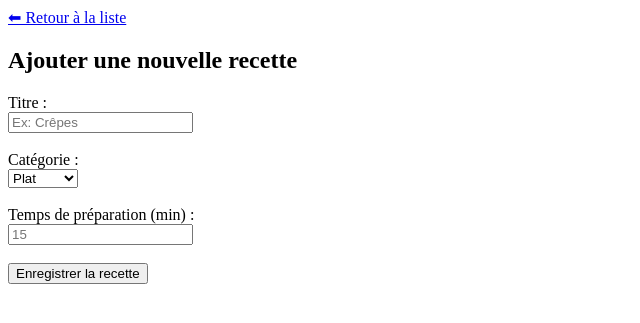
After one commit to RudyDupuis/TP-ENI-Django, a Django app: page /recette/ajouter/ in a window 1280 px wide. The commit adds this page. Shown: the top 323 px of the page, without its empty margins (0-640 px from the left). Run offline with Django 5.2, Linux system fonts and the light colour scheme.

Commit message:
feat: ajout de l'api express et du crud sur le front

```diff
--- /dev/null
+++ b/MijotonAPI/package.json
@@ -0,0 +1,6 @@
+{
+  "type": "commonjs",
+  "dependencies": {
+    "express": "^5.2.1"
+  }
+}
--- /dev/null
+++ b/MijotonsApp/templates/MijotonsApp/ajouter.html
@@ -0,0 +1,35 @@
+<!DOCTYPE html>
+<html lang="fr">
+<head>
+    <meta charset="UTF-8">
+    <title>Ajouter une Recette</title>
+</head>
+<body>
+    <a href="/">⬅ Retour à la liste</a>
+    <h2>Ajouter une nouvelle recette</h2>
+
+    <form method="POST">
+        {% csrf_token %}
+        <div>
+            <label>Titre :</label><br>
+            <input type="text" name="titre" placeholder="Ex: Crêpes" required>
+        </div>
+        <br>
+        <div>
+            <label>Catégorie :</label><br>
+            <select name="categorie">
+                <option value="plat">Plat</option>
+                <option value="dessert">Dessert</option>
+                <option value="cocktail">Cocktail</option>
+            </select>
+        </div>
+        <br>
+        <div>
+            <label>Temps de préparation (min) :</label><br>
+            <input type="number" name="temps" placeholder="15" required>
+        </div>
+        <br>
+        <button type="submit">Enregistrer la recette</button>
+    </form>
+</body>
+</html>
--- a/MijotonsApp/urls.py
+++ b/MijotonsApp/urls.py
@@ -3,5 +3,8 @@ from . import views
 
 urlpatterns = [
     path('', views.index),
-    path('recette/<int:id>/', views.recette)
+    path('recette/<int:id>/', views.recette),
+    path('recette/ajouter/', views.ajouter),
+    path('recette/<int:id>/supprimer/', views.supprimer),
+    path('recette/<int:id>/modifier/', views.modifier),
 ]
--- a/MijotonsApp/views.py
+++ b/MijotonsApp/views.py
@@ -1,15 +1,13 @@
-from django.shortcuts import render
+import requests
+from django.shortcuts import render, redirect
+from django.http import Http404
 
-# Create your views here.
-
-listRecette = [
-    { 'id': 1, 'titre': 'recette 1', 'categorie': 'plat', 'tempspreparation': 10, 'imagpath': 'images/image.png' },
-    { 'id': 2, 'titre': 'recette 2', 'categorie': 'plat', 'tempspreparation': 20, 'imagpath': 'images/image.png' },
-    { 'id': 3, 'titre': 'recette 3', 'categorie': 'dessert', 'tempspreparation': 80, 'imagpath': 'images/image.png' },
-    { 'id': 4, 'titre': 'recette 4', 'categorie': 'cocktail', 'tempspreparation': 30, 'imagpath': 'images/image.png' },
-]
+API_URL = "http://localhost:3000/recettes"
 
 def index(request):
+    response = requests.get(API_URL)
+    listRecette = response.json() if response.status_code == 200 else []
+
     query_titre = request.GET.get('titre', '').lower()
     query_cat = request.GET.get('categorie', '').lower()
 
@@ -21,15 +19,42 @@ def index(request):
     if query_cat:
         resultats = [r for r in resultats if query_cat == r['categorie'].lower()]
 
-    context = { 'listRecette' : resultats }
-    return render(request, 'MijotonsApp/index.html', context)
+    return render(request, 'MijotonsApp/index.html', { 'listRecette' : resultats })
 
 def recette(request, id):
-    recette_trouvee = next((r for r in listRecette if r['id'] == id), None)
+    response = requests.get(f"{API_URL}/{id}")
 
-    if recette_trouvee:
-        context = { 'recette': recette_trouvee }
-        return render(request, 'MijotonsApp/recette.html', context)
+    if response.status_code == 200 and response.json():
+        return render(request, 'MijotonsApp/recette.html', { 'recette': response.json() })
     else:
-        from django.http import Http404
         raise Http404("Recette introuvable")
+
+def ajouter(request):
+    if request.method == "POST":
+        nouvelle = {
+            "titre": request.POST.get('titre'),
+            "categorie": request.POST.get('categorie'),
+            "tempspreparation": int(request.POST.get('temps')),
+            "imagpath": "images/image.png"
+        }
+        requests.post(API_URL, json=nouvelle)
+        return redirect('/')
+    return render(request, 'MijotonsApp/ajouter.html')
+
+
+def supprimer(request, id):
+    requests.delete(f"{API_URL}/{id}")
+    return redirect('/')
+
+def modifier(request, id):
+    if request.method == "POST":
+        update = {
+            "titre": request.POST.get('titre'),
+            "categorie": request.POST.get('categorie'),
+            "tempspreparation": int(request.POST.get('temps'))
+        }
+        requests.put(f"{API_URL}/{id}", json=update)
+        return redirect('/')
+
+    res = requests.get(f"{API_URL}/{id}")
+    return render(request, 'MijotonsApp/modifier.html', {'recette': res.json()})
```
Also changed, not shown: MijotonAPI/server.js (added, +30 -0 lines), MijotonsApp/templates/MijotonsApp/index.html (+7 -1 lines), MijotonsApp/templates/MijotonsApp/modifier.html (added, +35 -0 lines), MijotonAPI/package-lock.json (added), 1 other file.
